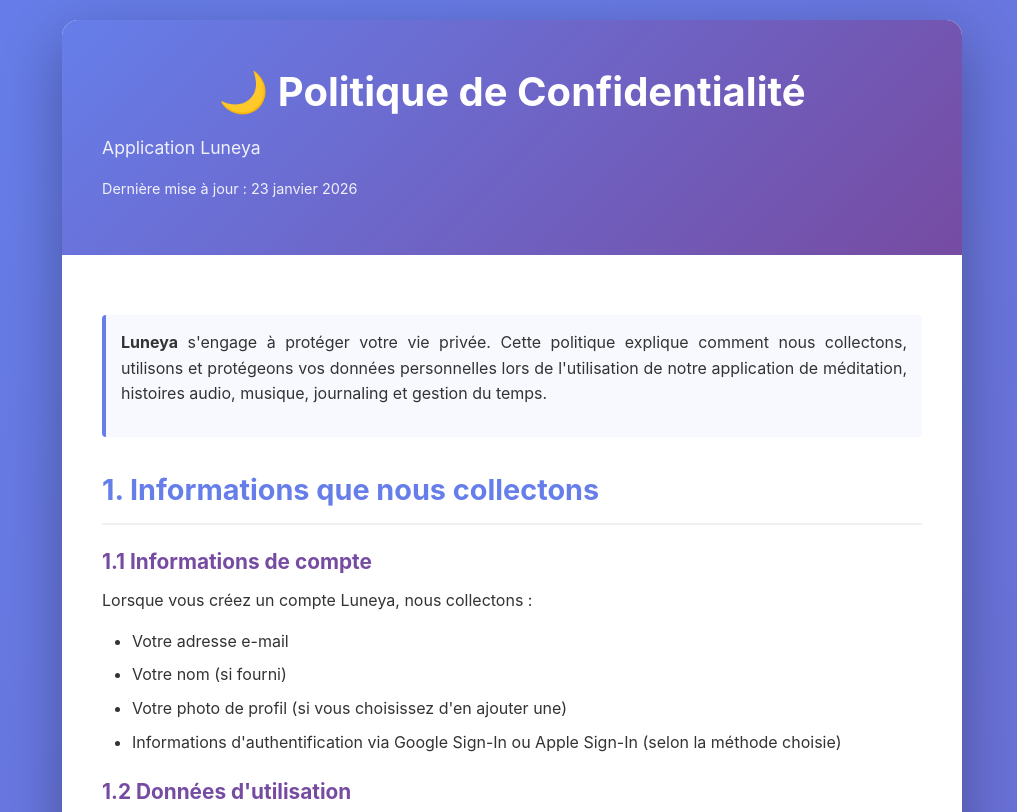
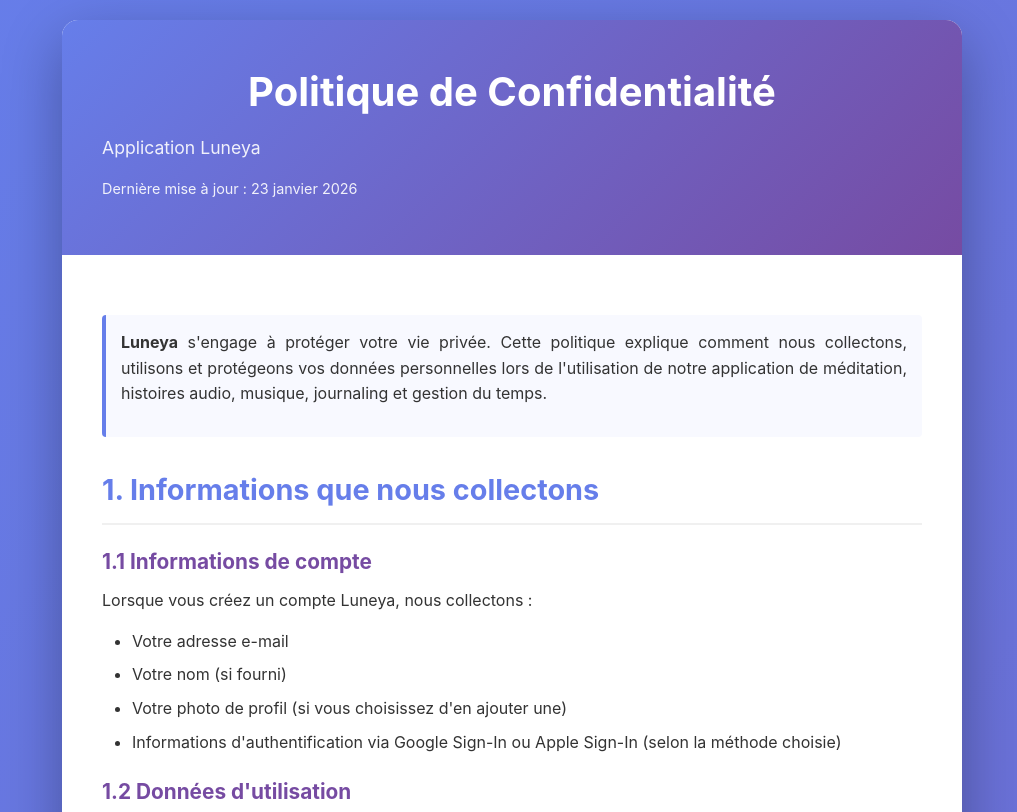
Before and after one commit to Luneya-team/luneya-policy, a plain HTML site: page index.html in a window 1280 px wide. Shown: the top 812 px of the page, without its empty margins (128-1145 px from the left). Drawn offline with Linux system fonts and the light colour scheme.

Commit message:
Update index.html

```diff
--- a/index.html
+++ b/index.html
@@ -128,7 +128,7 @@
 <body>
     <div class="container">
         <div class="header">
-            <h1>🌙 Politique de Confidentialité</h1>
+            <h1>Politique de Confidentialité</h1>
             <p>Application Luneya</p>
             <p style="font-size: 0.9em; margin-top: 10px;">Dernière mise à jour : 23 janvier 2026</p>
         </div>
```
